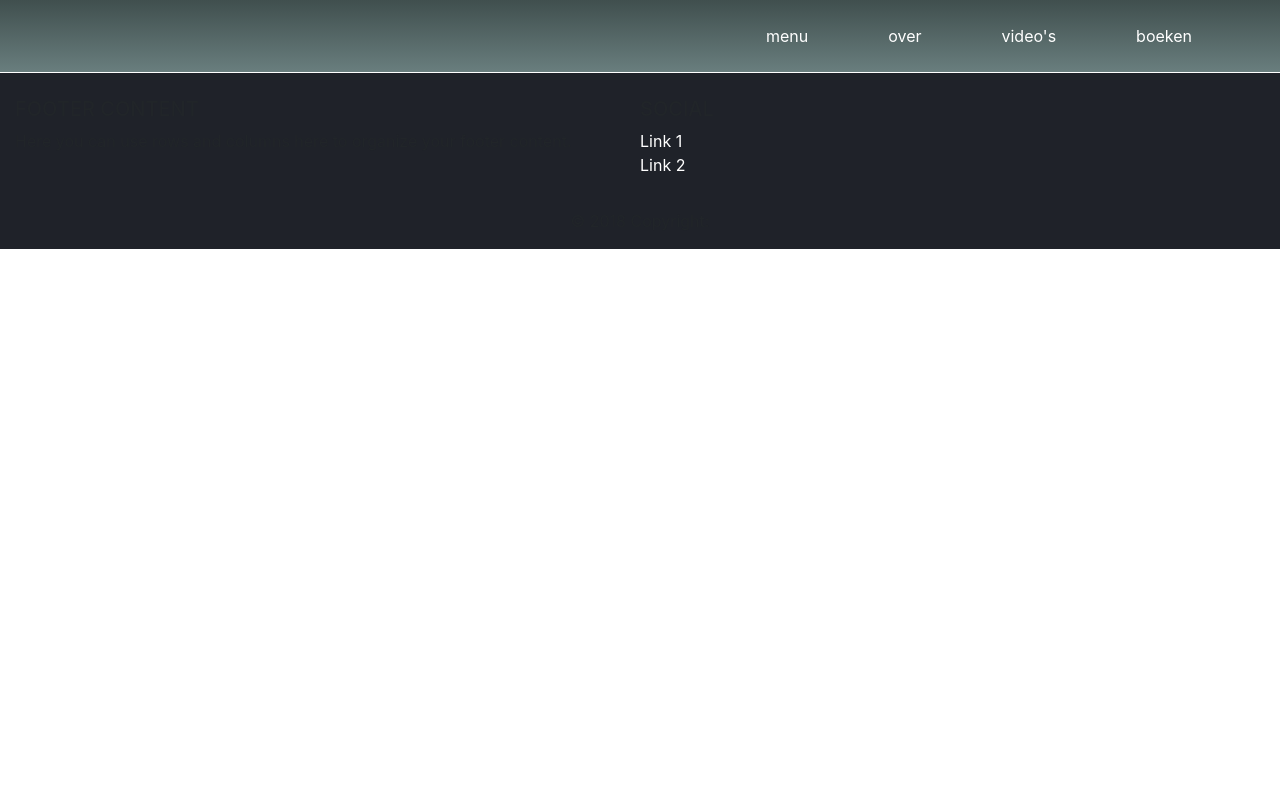
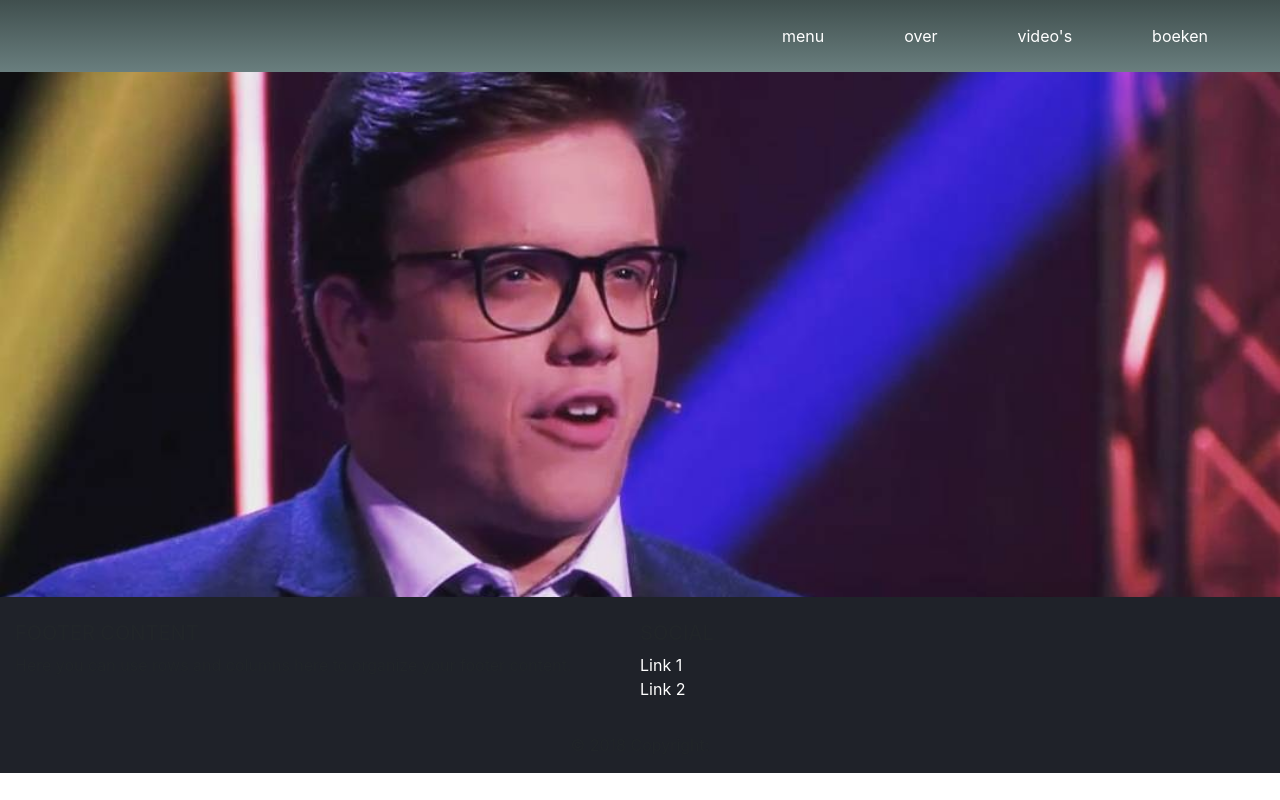
Before and after one commit to YanniD/timothy-veryser, a PHP site: template pages/menu.php in a window 1280 px wide. Run offline with PHP 8.4, Linux system fonts and the light colour scheme; the template is opened without the code that fills it, so the values that code supplies are empty.

Commit message:
photo added
menu photo added

```diff
--- a/pages/header.php
+++ b/pages/header.php
@@ -8,11 +8,12 @@
     <link rel="stylesheet" type="text/css" href="/public/css/bootstrap.min.css">
     <link rel="stylesheet" type="text/css" href="/public/css/screenHeader.css">
     <link rel="stylesheet" type="text/css" href="/public/css/screenfooter.css">
+    <link rel="stylesheet" type="text/css" href="/public/css/screenMenu.css">
     <title>Document</title>
 </head>
 <body>
-<header class='bg-header'>
-    <nav class="navbar navbar-expand-lg py-3 navbar-light ">
+<header>
+    <nav class="navbar-expand-lg py-3 navbar-nav fixed-top navbar-light bg-header">
 
   <button class="navbar-toggler ml-auto" type="button" data-toggle="collapse" data-target="#navbarSupportedContent" aria-controls="navbarSupportedContent" aria-expanded="false" aria-label="Toggle navigation">
     <span class="navbar-toggler-icon"></span>
--- a/pages/menu.php
+++ b/pages/menu.php
@@ -1,7 +1,9 @@
 
   <div class="row">
-    <div class="col-lg">
-        <div id='photo_timothy'>
-        </div>
-      </div>
-</div>
+    <div class="col col-lg-12">
+      <figure>
+        <img id='timothyMenu' class="img-fluid" src="/public/assets/timothy.jpg" alt="Timothy" title='Timothy'>
+      </figure>
+
+    </div>
+  </div>
--- a/public/css/screenHeader.css
+++ b/public/css/screenHeader.css
@@ -9,9 +9,3 @@
 .navbar-light .navbar-nav .nav-link{
   color:white;
 }
-
-#photo_timothy{
-  background: url("/public/assets/timothy.jpg");
-    background-repeat: no-repeat;
-    background-size: auto;
-}
--- /dev/null
+++ b/public/css/screenMenu.css
@@ -0,0 +1,11 @@
+
+figure{
+  width:100%;
+  overflow:hidden; /*hide bounds of image */
+   margin:0;   /*reset margin of figure tag*/
+}
+figure img{
+   display:block; /*remove inline-block spaces*/
+   width:100%; /*make image streatch*/
+   margin:-4.875% 0;
+}
```
